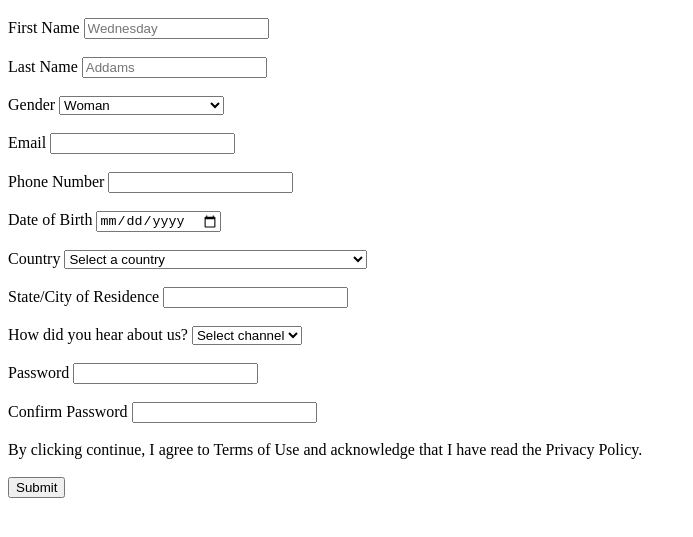
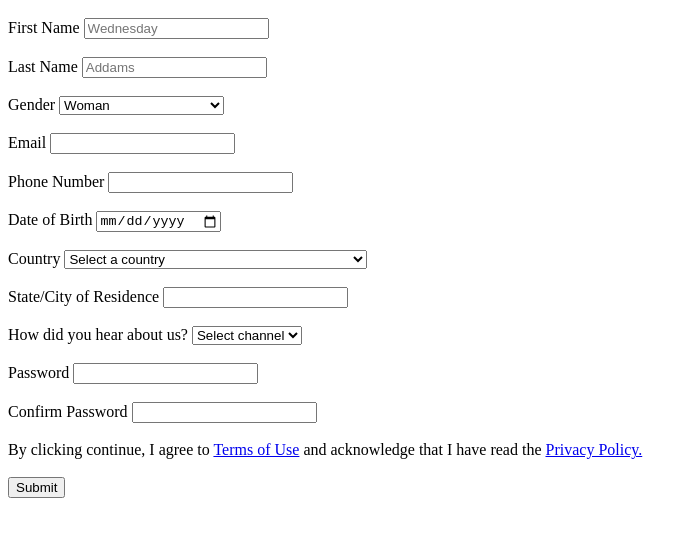
Before and after one commit to tayamari/HTML-Assignment-1, a plain HTML site: page form.html in a window 1280 px wide. Shown: the part 127-664 px from the top of the page, without its empty margins (0-693 px from the left). Drawn offline with Linux system fonts and the light colour scheme.

Commit message:
Update form.html

```diff
--- a/form.html
+++ b/form.html
@@ -358,7 +358,9 @@
 
 
         <br>
-        <body>By clicking continue, I agree to  Terms of Use and acknowledge that I have read the  Privacy Policy.</body>
+       <body>
+           By clicking continue, I agree to  <a href="https://altschoolafrica.com/terms-and-conditions">Terms of Use</a> and acknowledge that I have read the <a href="https://altschoolafrica.com/privacy-policy">Privacy Policy.</a>
+        </body>
 
         <br>
         <br>
```
